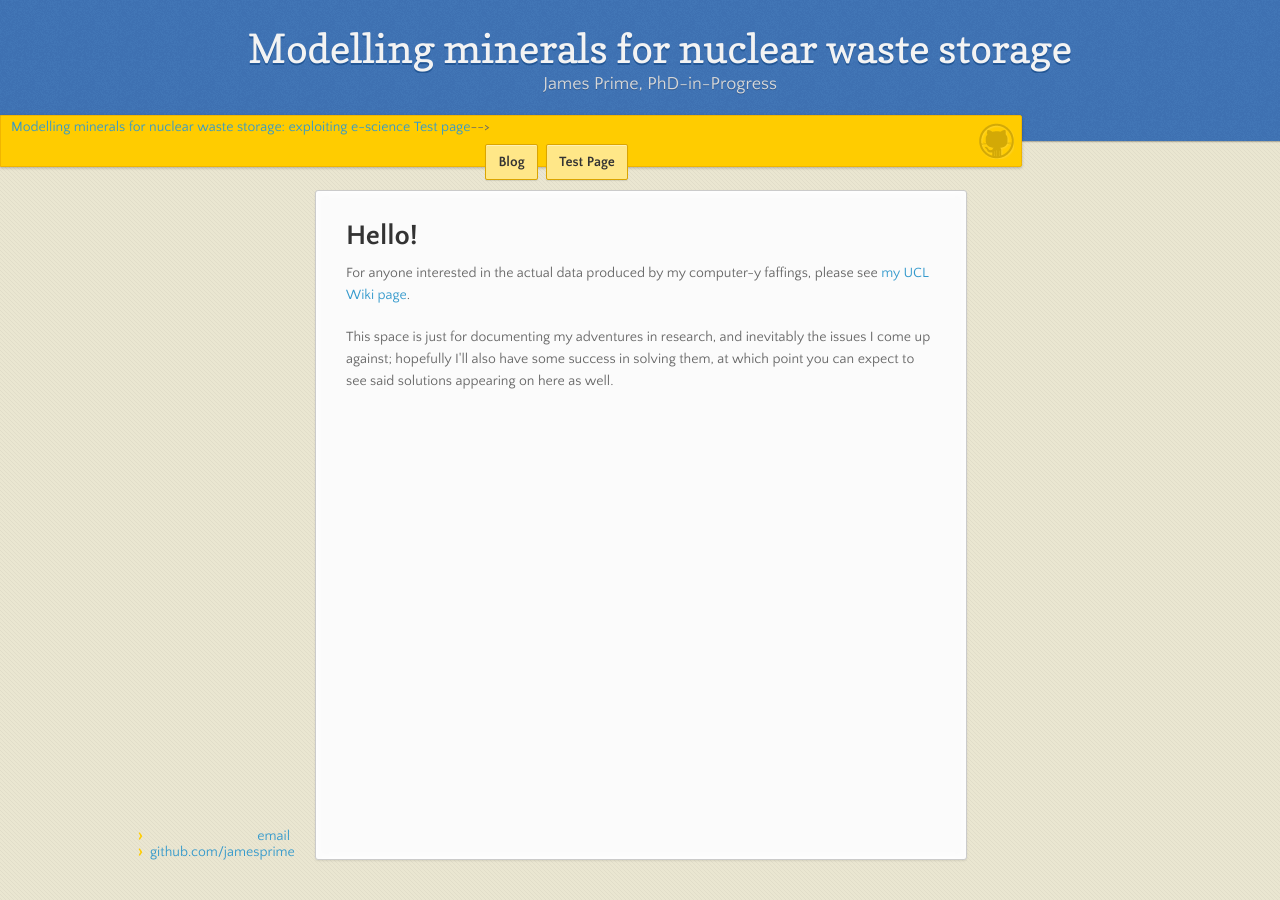
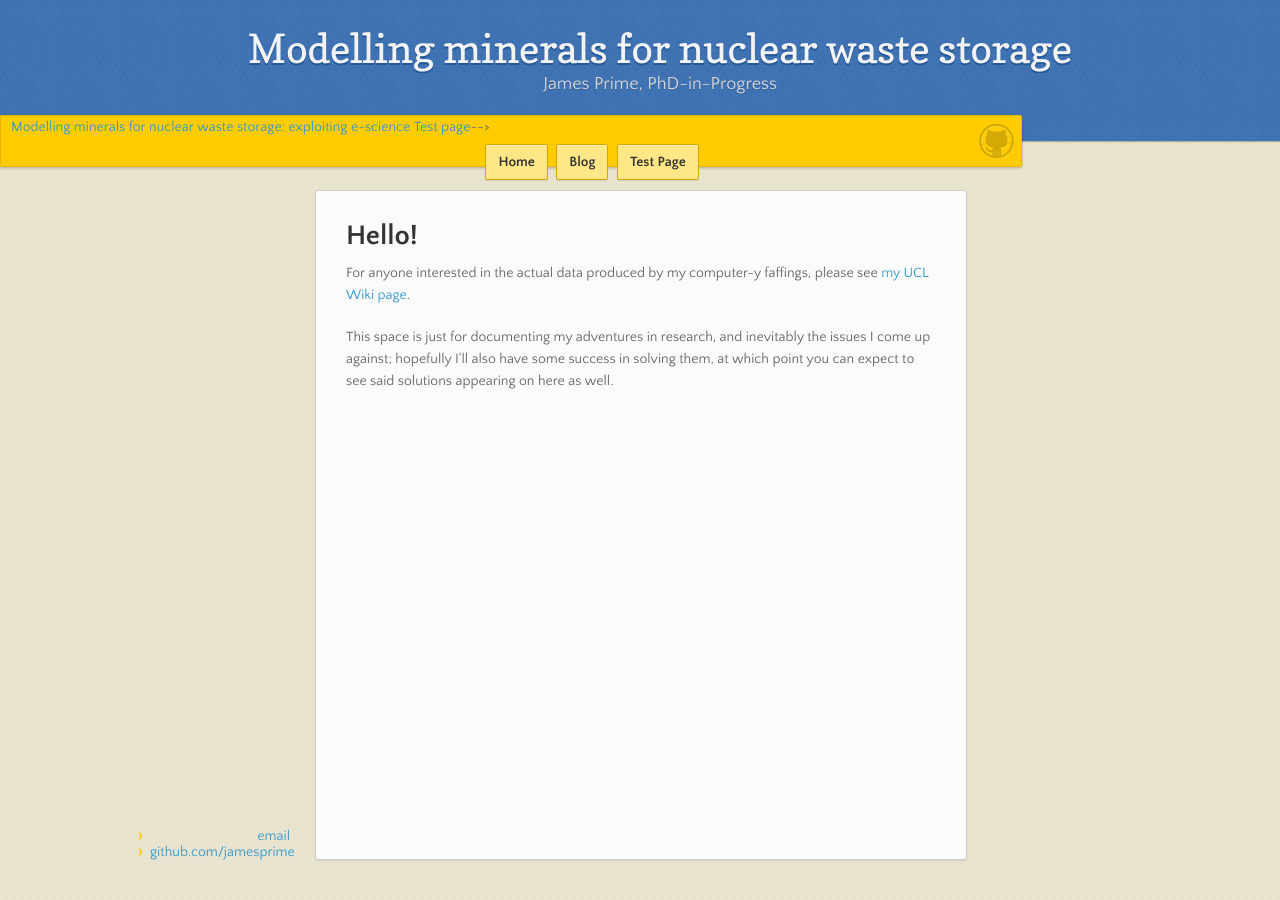
Before and after one commit to jamesprime/jamesprime.github.io, a Jekyll site: the page built from index.html, in a window 1280 px wide. Built offline with Jekyll 4.4.1, drawn with Linux system fonts in a browser that asks for light colours; nearby versions of some CDN libraries.

Commit message:
Updated _layouts/default.html to add home button

```diff
--- a/_layouts/default.html
+++ b/_layouts/default.html
@@ -9,6 +9,7 @@
                 <ul>
                     <!-- <li><a href="{{ site.page }}" class="button">About</a></li>
                     <li><a href="{{ site.page }}" class="button">CV</a></li> -->
+                    <li><a href="{{ site.page }}" class="button">Home</a></li>
                     <li><a href="/blog" class="button">Blog</a></li>
                     <li><a href="/test.html" class="button">Test Page</a></li>
                 </ul>
```
